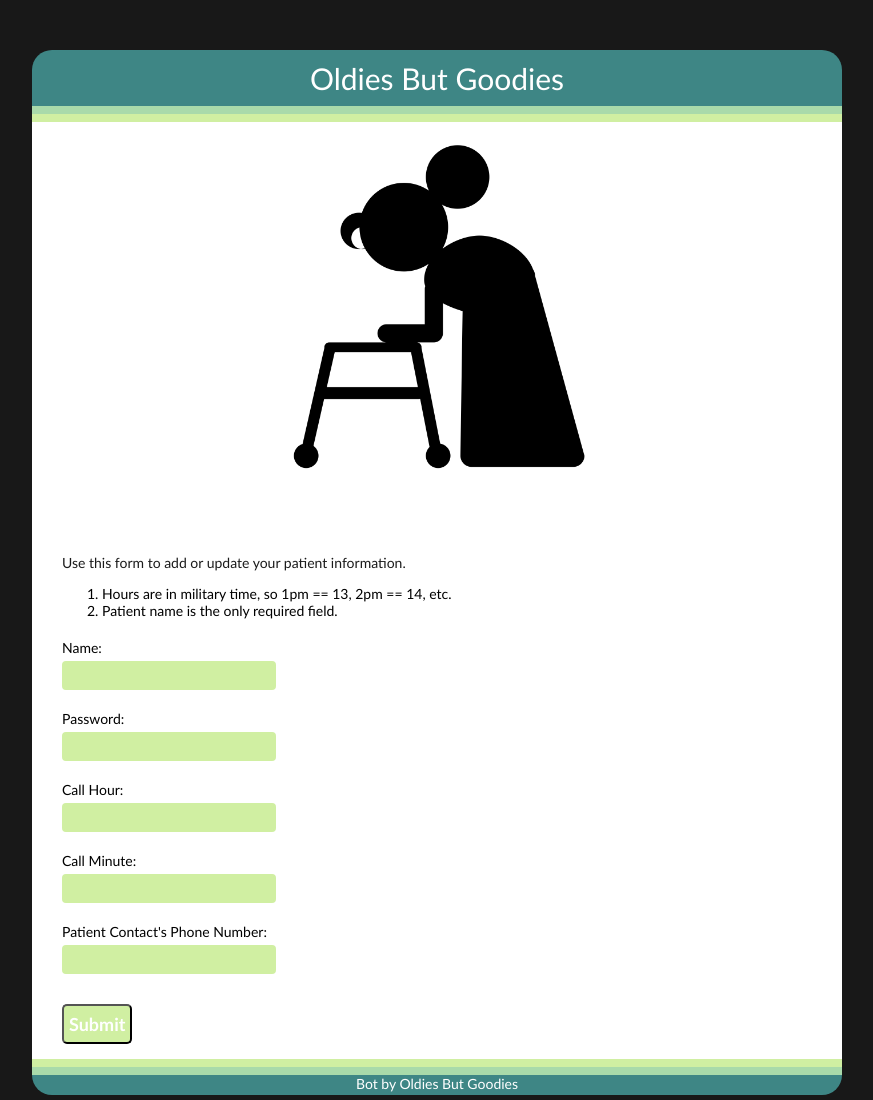
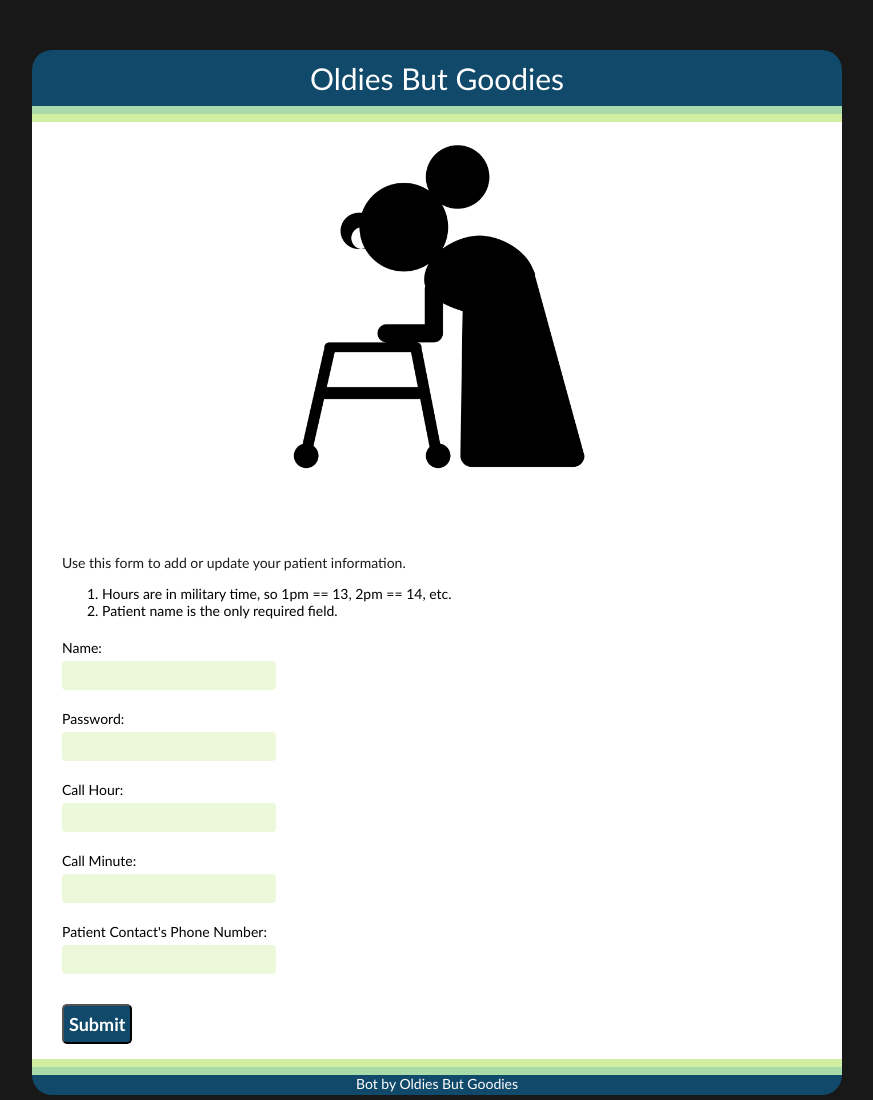
Before and after one commit to cjaiello/MoreDisruptionPleaseHackathon, a Flask app: page / in a window 1280 px wide. Shown: the whole page, without its empty margins (203-1076 px from the left). Run offline with Flask 2, Linux system fonts and the light colour scheme; parts of the project's set-up code (start-up, migrations or seed data) failed here and were passed over; some libraries are stand-ins or nearby versions.

Commit message:
Updating colors

```diff
--- a/static/styles.css
+++ b/static/styles.css
@@ -3,11 +3,12 @@ input[type=text] {
   width: 200px;
   height: 25px;
 	font-size: 14px;
+	color: #10496a;
 	padding: 0px 5px 0px 5px;
 	margin-top: 5px;
-	background-color: #d0efa2;
+	background-color: #ecf8da;
 	border-style:solid;
-	border-color: #d0efa2;
+	border-color: #ecf8da;
 }
 
 body {
@@ -92,14 +93,14 @@ p {
   -webkit-border-bottom-right-radius: 20px;
   border-bottom-left-radius: 20px;
   border-bottom-right-radius: 20px;
-  background-color: #3e8685;
+  background-color: #10496a;
   margin: 0 auto;
   color: #ffffff;
 	text-align: center;
 }
 
 .submitButton {
-  background-color: #d0efa2;
+  background-color: #10496a;
   color: #ffffff;
 	height: 40px;
   font-weight: bold;
@@ -126,7 +127,7 @@ p {
 }
 
 .navigation {
-  background-color: #3e8685;
+  background-color: #10496a;
   margin: 0 auto;
   width: 800px;
   color: #ffffff;
```
